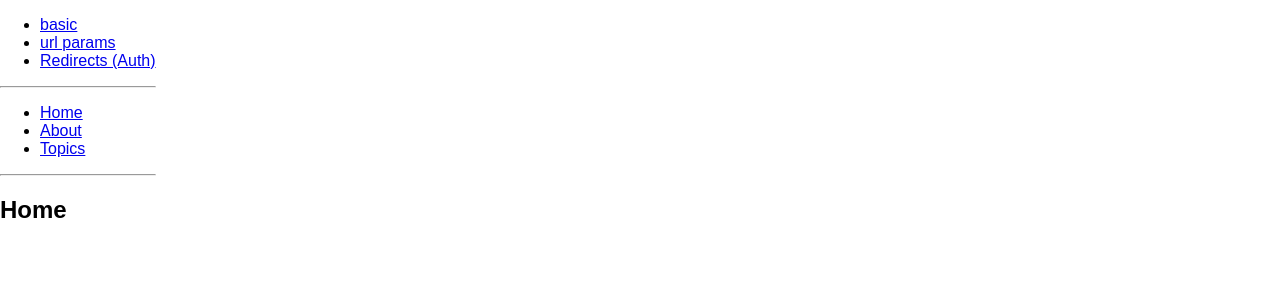
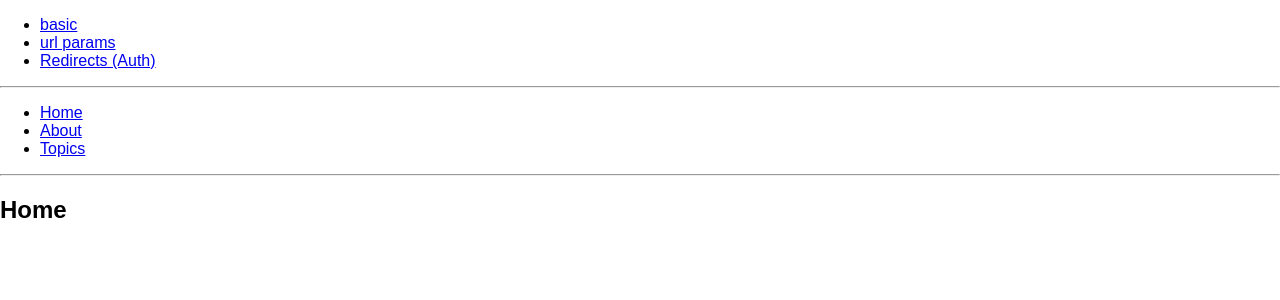
Before and after one commit to zzy1661/react-router4-demo, a React (Create React App) app: page /basic in a window 1280 px wide. Shown: the top 300 px of the page. Built offline with nearby package versions, Linux system fonts and the light colour scheme.

Commit message:
modif 调整内容大小

```diff
--- a/src/App.css
+++ b/src/App.css
@@ -1,3 +1,6 @@
 .App {
 	display: flex;
 }
+.App> div {
+	flex: 1;
+}
```
